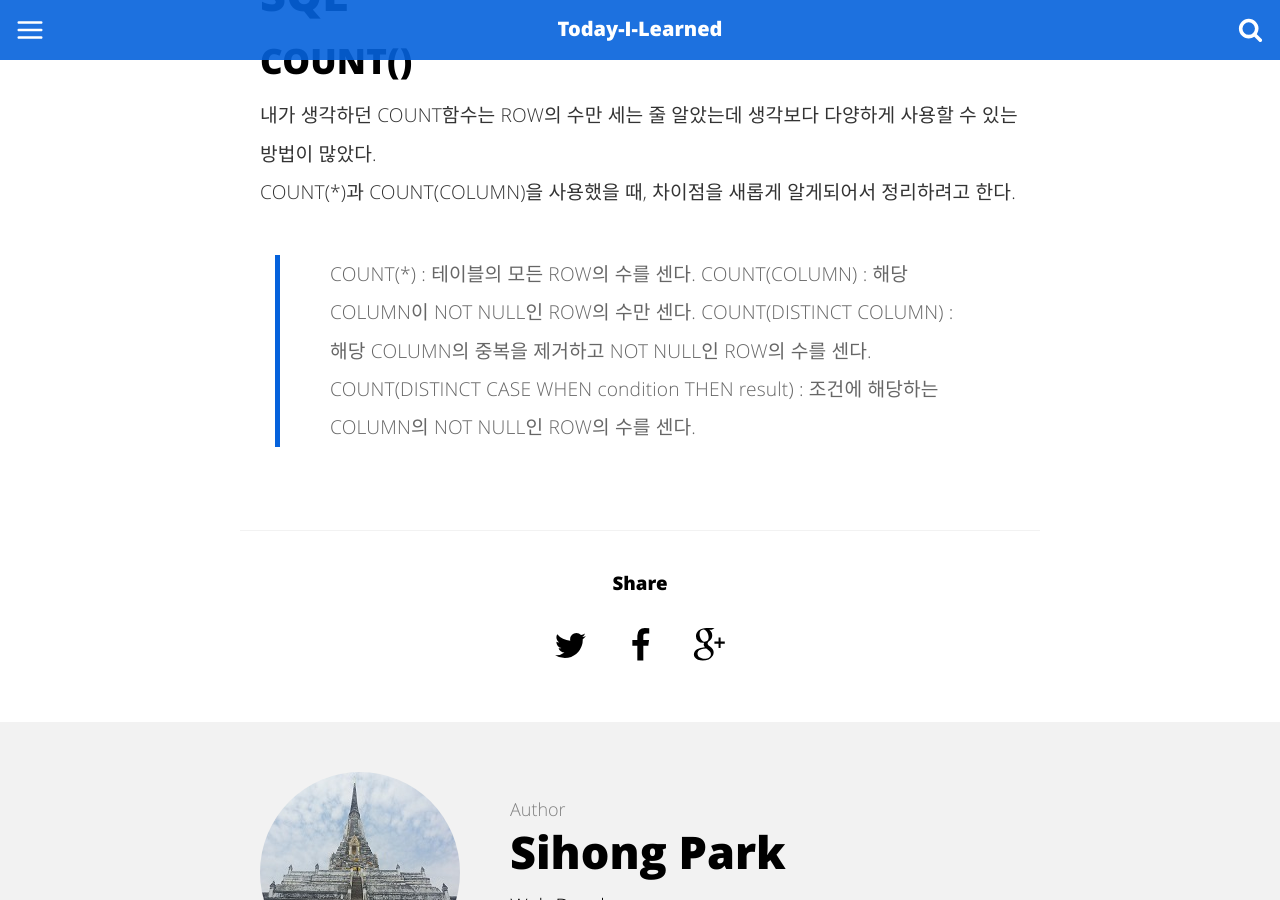
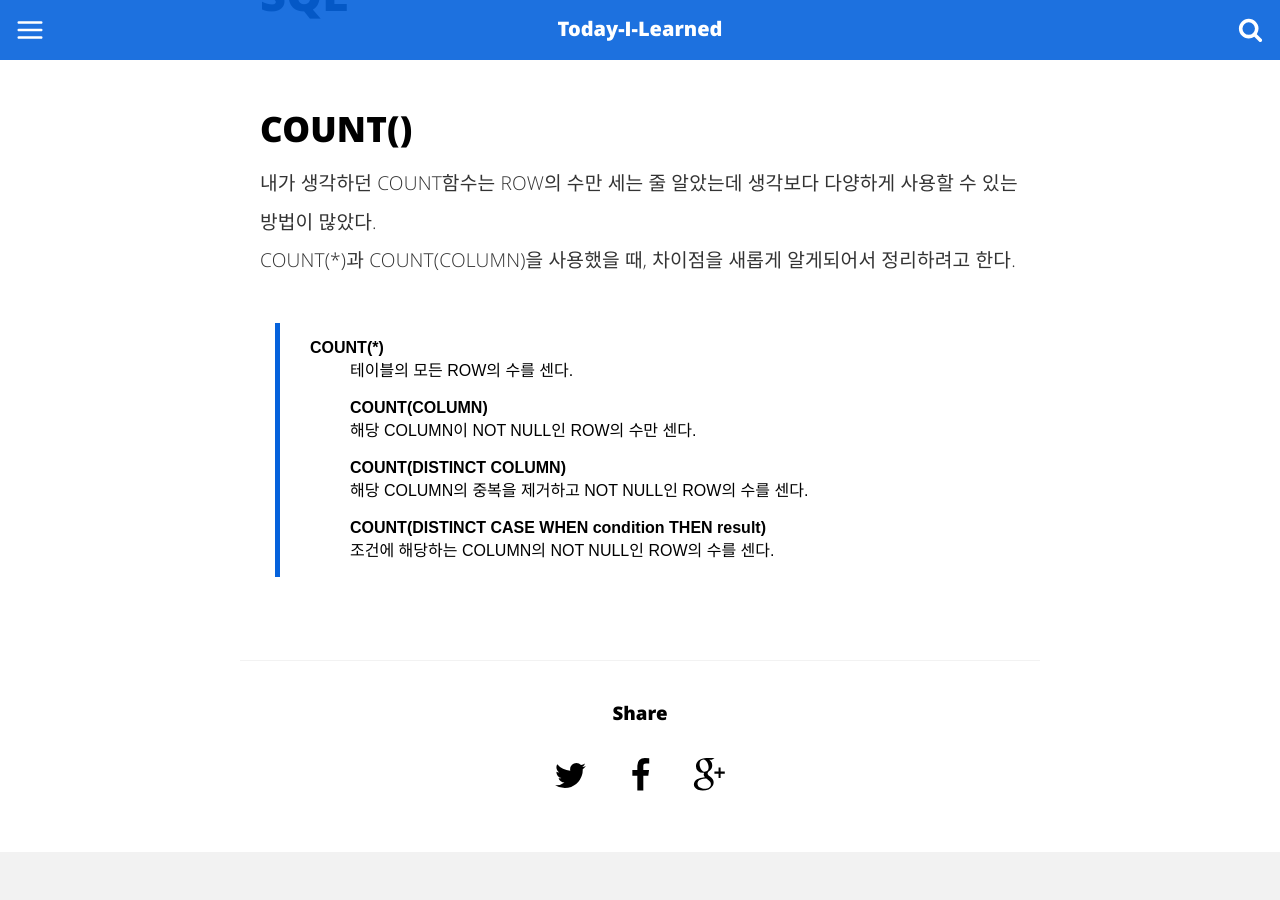
Before and after one commit to jhpapa/jhpapa.github.io, a Jekyll site: the page built from _posts/2017/09/2017-09-20-today-i-learned.md, in a window 1280 px wide and 900 px high, scrolled down 978 px. Built offline with Jekyll 4.4.1, drawn with Linux system fonts in a browser that asks for light colours; comment, search, counter and statistics services are not loaded.

Commit message:
update post

```diff
--- a/_posts/2017/09/2017-09-20-today-i-learned.md
+++ b/_posts/2017/09/2017-09-20-today-i-learned.md
@@ -10,12 +10,16 @@ tags:
 ---
 
 # SQL
-
+<br/>
 ## COUNT()
 내가 생각하던 COUNT함수는 ROW의 수만 세는 줄 알았는데 생각보다 다양하게 사용할 수 있는 방법이 많았다. <br/>
 COUNT(*)과 COUNT(COLUMN)을 사용했을 때, 차이점을 새롭게 알게되어서 정리하려고 한다.<br/>
 
-> COUNT(*) : 테이블의 모든 ROW의 수를 센다.
-> COUNT(COLUMN) : 해당 COLUMN이 NOT NULL인 ROW의 수만 센다.
-> COUNT(DISTINCT COLUMN) : 해당 COLUMN의 중복을 제거하고 NOT NULL인 ROW의 수를 센다.
-> COUNT(DISTINCT CASE WHEN condition THEN result) : 조건에 해당하는 COLUMN의 NOT NULL인 ROW의 수를 센다.
+> **COUNT(*)** <br/>
+> : 테이블의 모든 ROW의 수를 센다.<br/><br/>
+> **COUNT(COLUMN)** <br/>
+> : 해당 COLUMN이 NOT NULL인 ROW의 수만 센다.<br/><br/>
+> **COUNT(DISTINCT COLUMN)** <br/>
+> : 해당 COLUMN의 중복을 제거하고 NOT NULL인 ROW의 수를 센다.<br/><br/>
+> **COUNT(DISTINCT CASE WHEN condition THEN result)** <br/>
+> : 조건에 해당하는 COLUMN의 NOT NULL인 ROW의 수를 센다.<br/>
```
Also changed, not shown: _posts/2017/09/2017-09-19-today-i-learned.md (added, +5 -0 lines).
